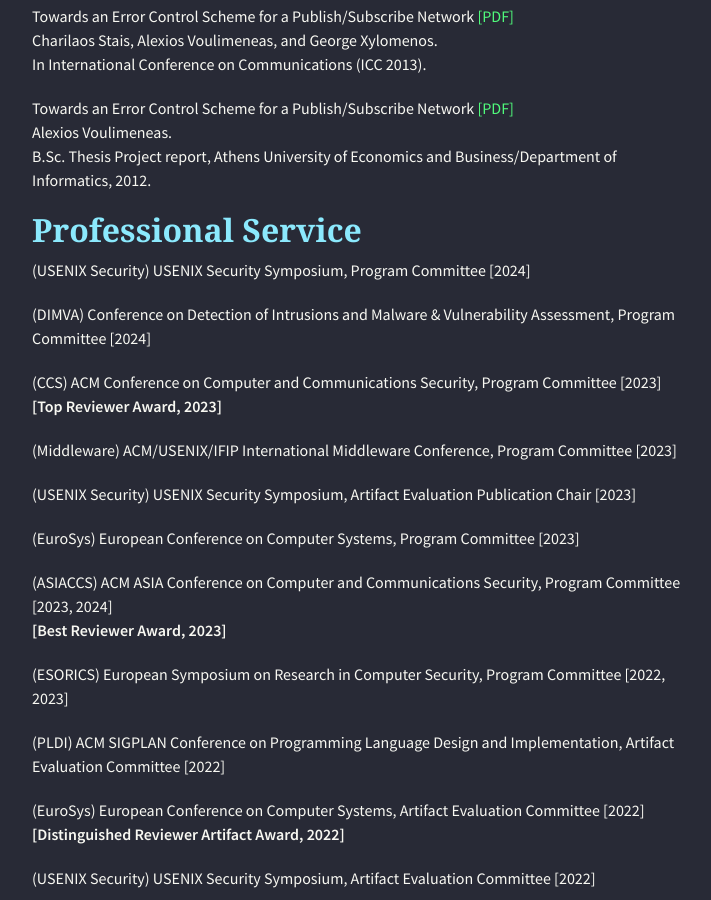
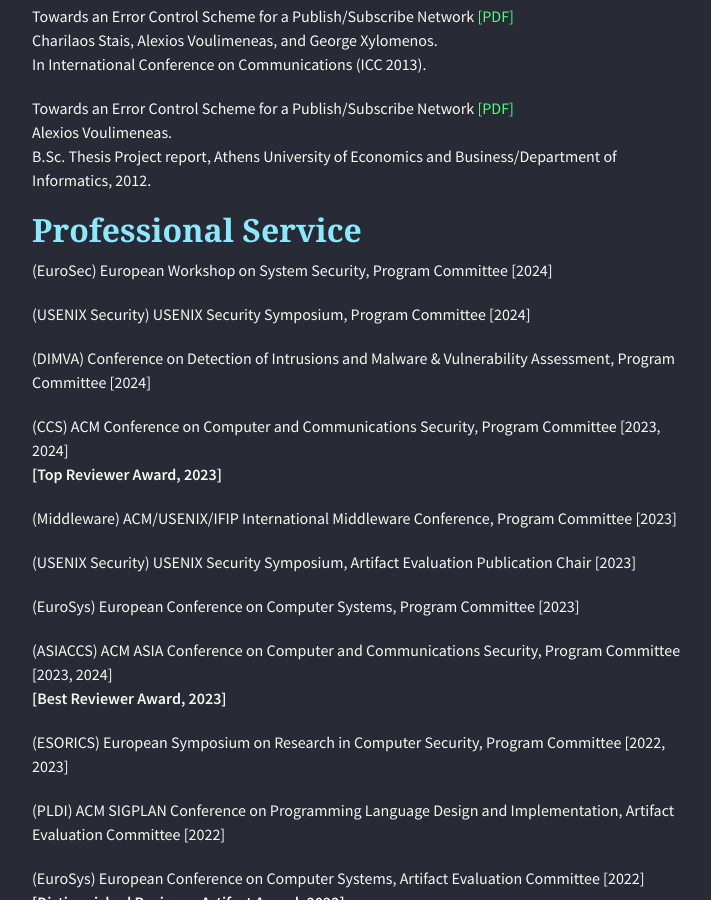
Before and after one commit to alexios-voulimeneas/alexios-voulimeneas.github.io, a Jekyll site: the page built from index.md, in a window 1280 px wide and 900 px high, scrolled down 2167 px. Shown: the whole window, without its empty margins (283-994 px from the left). Built offline with Jekyll 4.4.1, drawn with Linux system fonts in a browser that asks for light colours; nearby versions of some CDN libraries; the repository's description, which GitHub fills in, is left out; some of the changed text lies outside the part shown.

Commit message:
Update index.md

```diff
--- a/index.md
+++ b/index.md
@@ -81,11 +81,13 @@
 
 ## [](#header-2) Professional Service
 
+(EuroSec) European Workshop on System Security, Program Committee  [2024]
+
 (USENIX Security) USENIX Security Symposium, Program Committee [2024]
 
 (DIMVA) Conference on Detection of Intrusions and Malware & Vulnerability Assessment, Program Committee [2024]
 
-(CCS) ACM Conference on Computer and Communications Security, Program Committee [2023]
+(CCS) ACM Conference on Computer and Communications Security, Program Committee [2023, 2024]
 **[Top Reviewer Award, 2023]**
 
 (Middleware) ACM/USENIX/IFIP International Middleware Conference, Program Committee [2023]
```
Also changed, not shown: other parts of index.md (+1 -1 lines).
